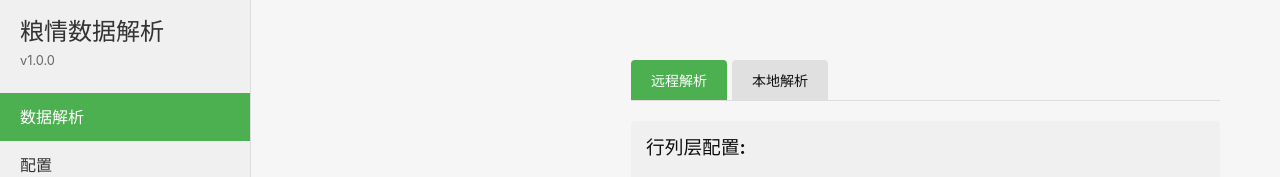
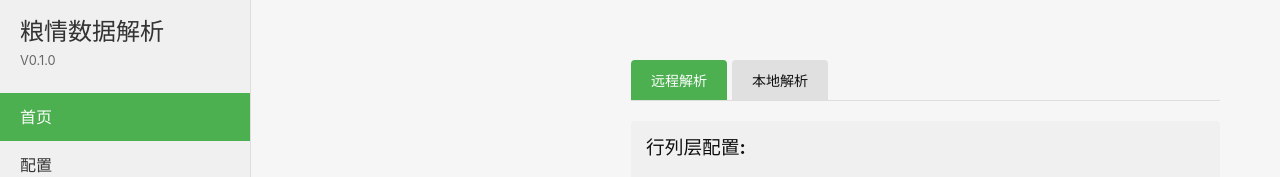
Before and after one commit to sangskf/grain_reslove, a Vue app: page / in a window 1280 px wide. Shown: the top 177 px of the page. Built offline with nearby package versions, Linux system fonts and the light colour scheme.

Commit message:
修改应用的版本号

```diff
--- a/src/App.vue
+++ b/src/App.vue
@@ -4,12 +4,12 @@
     <aside class="sidebar">
       <div class="sidebar-header">
         <h1 class="sidebar-title">粮情数据解析</h1>
-        <div class="version-number">v1.0.0</div>
+        <div class="version-number">V{{ appVersion }}</div>
       </div>
 
       <nav class="sidebar-nav">
         <div class="nav-item" :class="{ 'active': currentPage === 'data' }" @click="currentPage = 'data'">
-          <span>数据解析</span>
+          <span>首页</span>
         </div>
         <div class="nav-item" :class="{ 'active': currentPage === 'settings' }" @click="currentPage = 'settings'">
           <span>配置</span>
@@ -42,6 +42,7 @@
 
 <script setup>
 import { ref, onMounted } from 'vue';
+import { getVersion } from '@tauri-apps/api/app';
 import DataTransmitter from './views/DataTransmitter.vue';
 import LogViewer from './views/LogViewer.vue';
 import AboutPage from './views/AboutPage.vue';
@@ -49,9 +50,26 @@ import Settings from './views/Settings.vue';
 
 const currentPage = ref('data');
 const isDarkMode = ref(false);
+const appVersion = ref('0.0.0');
 
-// 从localStorage中获取主题偏好
-onMounted(() => {
+// 从Tauri获取应用版本
+const fetchAppVersion = async () => {
+  try {
+    const version = await getVersion();
+    appVersion.value = version;
+  } catch (error) {
+    console.error('获取应用版本失败:', error);
+    // 如果获取失败，使用默认版本
+    appVersion.value = '0.1.0';
+  }
+};
+
+// 组件挂载时
+onMounted(async () => {
+  // 获取应用版本
+  await fetchAppVersion();
+
+  // 从localStorage中获取主题偏好
   const savedTheme = localStorage.getItem('theme');
   if (savedTheme === 'dark') {
     isDarkMode.value = true;
```
